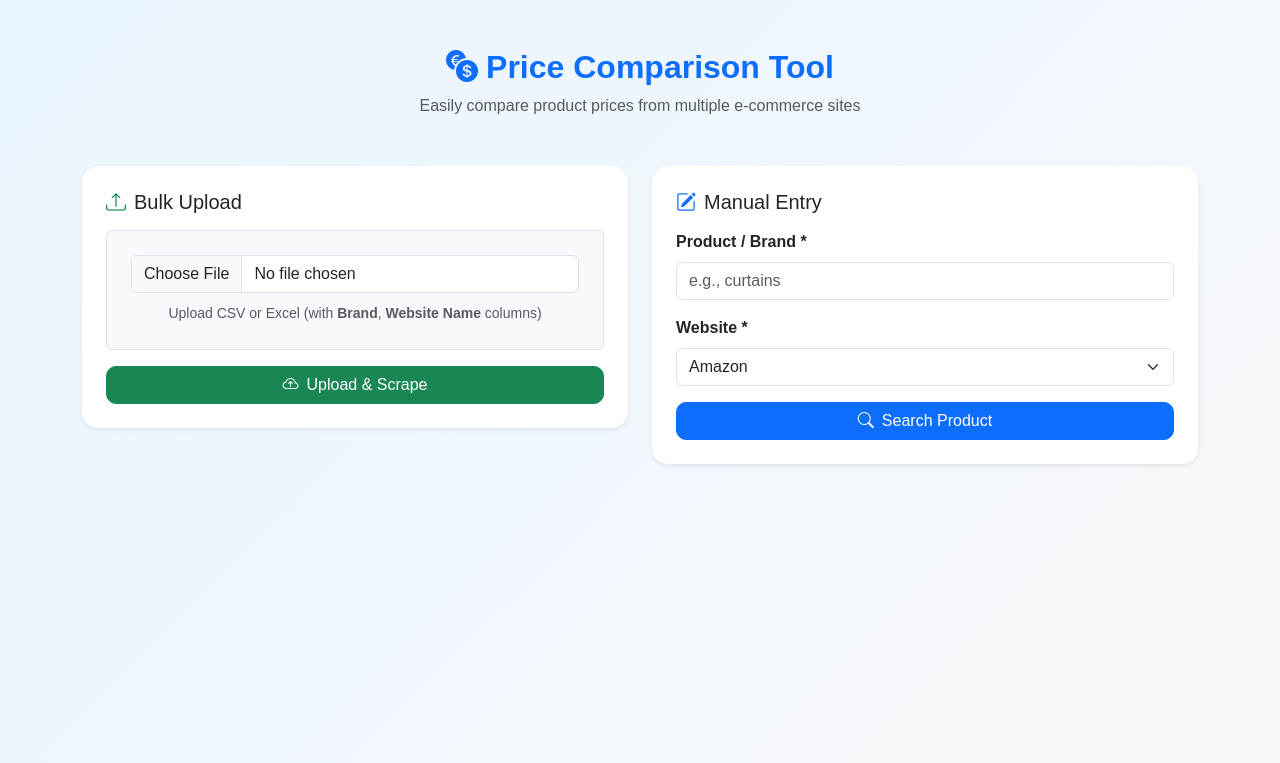
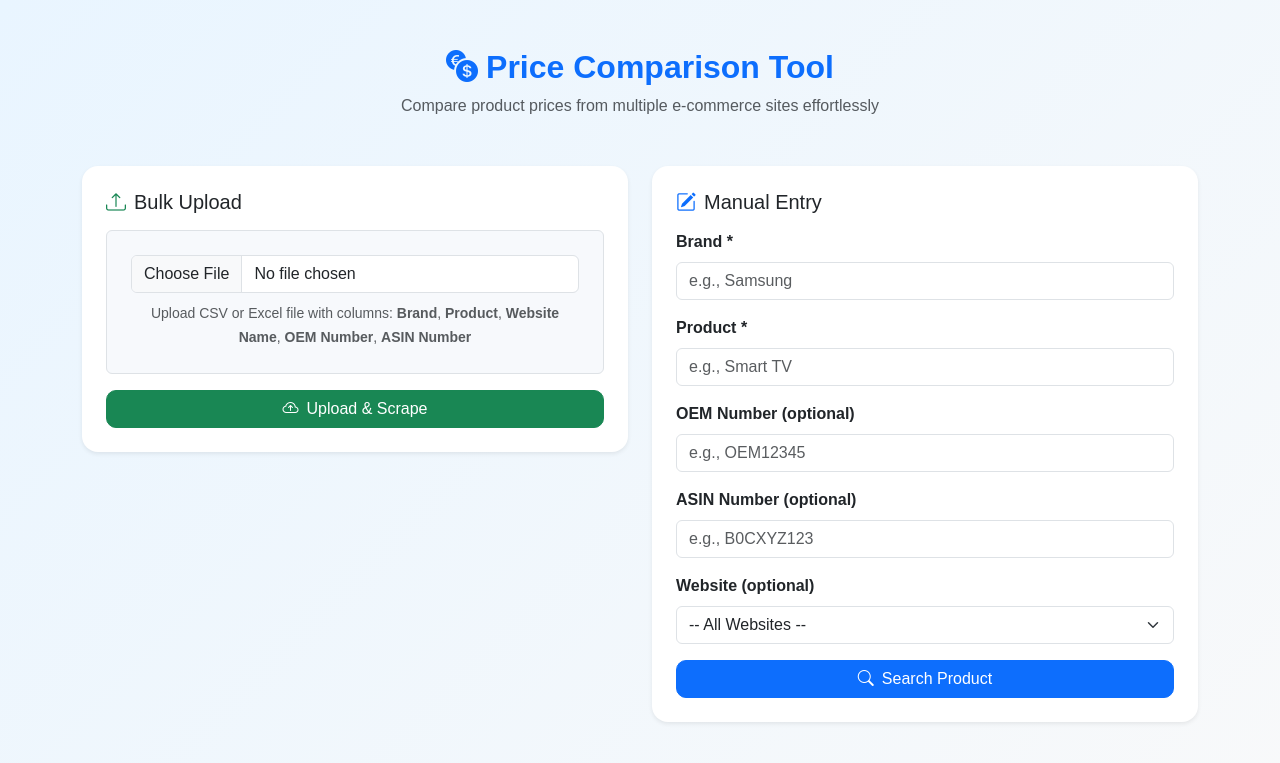
Before and after one commit to harrish1709/Web_Scraper_Python, a Flask app: page / in a window 1280 px wide. Shown: the top 763 px of the page. Run offline with Flask 3, Linux system fonts and the light colour scheme.

Commit message:
Update index.html

```diff
--- a/templates/index.html
+++ b/templates/index.html
@@ -74,7 +74,7 @@
   <div class="container">
     <div class="text-center mb-5">
       <h2><i class="bi bi-currency-exchange me-2"></i>Price Comparison Tool</h2>
-      <p class="text-muted">Easily compare product prices from multiple e-commerce sites</p>
+      <p class="text-muted">Compare product prices from multiple e-commerce sites effortlessly</p>
     </div>
 
     <div class="row g-4">
@@ -85,7 +85,10 @@
           <form method="POST" enctype="multipart/form-data">
             <div class="mb-3 text-center border border-dashed upload-zone p-4 rounded">
               <input type="file" name="file" class="form-control mb-2" accept=".csv,.xlsx,.xls" required>
-              <small class="text-muted">Upload CSV or Excel (with <b>Brand</b>, <b>Website Name</b> columns)</small>
+              <small class="text-muted">
+                Upload CSV or Excel file with columns:
+                <b>Brand</b>, <b>Product</b>, <b>Website Name</b>, <b>OEM Number</b>, <b>ASIN Number</b>
+              </small>
             </div>
             <button type="submit" class="btn btn-success w-100">
               <i class="bi bi-cloud-arrow-up me-2"></i>Upload & Scrape
@@ -100,12 +103,25 @@
           <h5 class="mb-3"><i class="bi bi-pencil-square me-2 text-primary"></i>Manual Entry</h5>
           <form method="POST">
             <div class="mb-3">
-              <label class="form-label fw-semibold">Product / Brand *</label>
-              <input type="text" name="brand" class="form-control" placeholder="e.g., curtains" required>
+              <label class="form-label fw-semibold">Brand *</label>
+              <input type="text" name="brand" class="form-control" placeholder="e.g., Samsung" required>
             </div>
             <div class="mb-3">
-              <label class="form-label fw-semibold">Website *</label>
-              <select name="website" class="form-select" required>
+              <label class="form-label fw-semibold">Product *</label>
+              <input type="text" name="product" class="form-control" placeholder="e.g., Smart TV" required>
+            </div>
+            <div class="mb-3">
+              <label class="form-label fw-semibold">OEM Number (optional)</label>
+              <input type="text" name="oem_number" class="form-control" placeholder="e.g., OEM12345">
+            </div>
+            <div class="mb-3">
+              <label class="form-label fw-semibold">ASIN Number (optional)</label>
+              <input type="text" name="asin_number" class="form-control" placeholder="e.g., B0CXYZ123">
+            </div>
+            <div class="mb-3">
+              <label class="form-label fw-semibold">Website (optional)</label>
+              <select name="website" class="form-select">
+                <option value="">-- All Websites --</option>
                 <option value="amazon">Amazon</option>
                 <option value="flipkart">Flipkart</option>
                 <option value="ebay">eBay</option>
@@ -138,7 +154,7 @@
         <!-- Filters -->
         <div class="row g-2 mb-3 filter-bar">
           <div class="col-md-4">
-            <input type="text" id="filterBrand" class="form-control" placeholder="Filter by Brand..." onkeyup="filterTable()">
+            <input type="text" id="filterBrand" class="form-control" placeholder="Filter by Brand or Product..." onkeyup="filterTable()">
           </div>
           <div class="col-md-4">
             <select id="filterWebsite" class="form-select" onchange="filterTable()">
@@ -158,6 +174,10 @@
           <table id="resultsTable" class="table table-striped table-bordered align-middle text-center">
             <thead>
               <tr>
+                <th>Brand</th>
+                <th>Product</th>
+                <th>OEM Number</th>
+                <th>ASIN Number</th>
                 <th>Website</th>
                 <th>Product Name</th>
                 <th>Currency</th>
@@ -170,6 +190,10 @@
             <tbody>
               {% for item in results %}
                 <tr>
+                  <td>{{ item.get("BRAND", "") }}</td>
+                  <td>{{ item.get("PRODUCT", "") }}</td>
+                  <td>{{ item.get("OEM NUMBER", "") }}</td>
+                  <td>{{ item.get("ASIN NUMBER", "") }}</td>
                   <td>{{ item.WEBSITE }}</td>
                   <td class="text-start">{{ item["PRODUCT NAME"] }}</td>
                   <td>{{ item.CURRENCY }}</td>
@@ -194,12 +218,12 @@
       let rows = document.querySelectorAll("#resultsTable tbody tr");
 
       rows.forEach(row => {
-        let website = row.cells[0].innerText.toLowerCase();
-        let brand = row.cells[1].innerText.toLowerCase();
-        let price = parseFloat(row.cells[3].innerText);
+        let website = row.cells[4].innerText.toLowerCase();
+        let brandOrProduct = (row.cells[0].innerText + " " + row.cells[1].innerText).toLowerCase();
+        let price = parseFloat(row.cells[7].innerText);
         let visible = true;
 
-        if (brandInput && !brand.includes(brandInput)) visible = false;
+        if (brandInput && !brandOrProduct.includes(brandInput)) visible = false;
         if (websiteInput && website !== websiteInput) visible = false;
         if (!isNaN(priceInput) && price > priceInput) visible = false;
 
```
